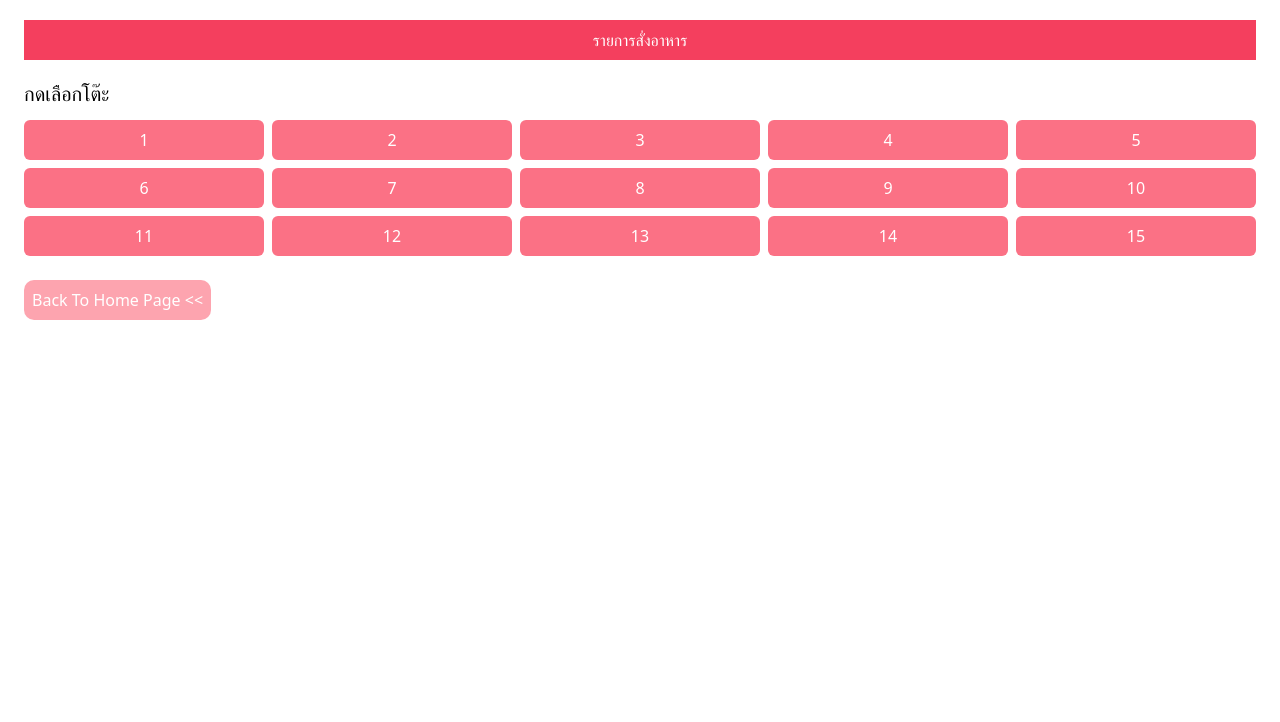
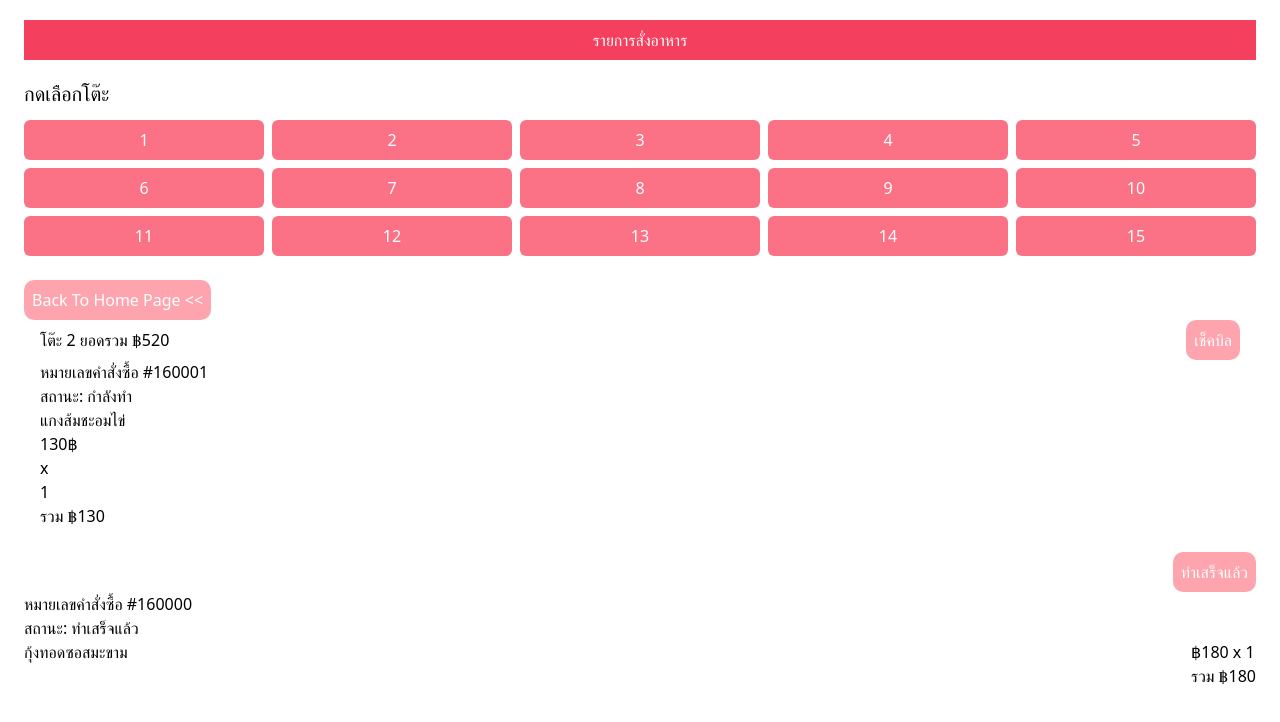
Before and after one commit to soAcademy/workshop-bin-kitchen, a React (Create React App) app: page /order in a window 1280 px wide. Shown: the top 722 px of the page. Built offline with nearby package versions, Linux system fonts and the light colour scheme.

Commit message:
feat: kitchen boeing demo update components

```diff
--- /dev/null
+++ b/src/components/TableDetail.js
@@ -0,0 +1,36 @@
+import React from "react";
+
+const TableDetail = () => {
+  return (
+    <>
+      <div className="px-4">
+        <div className="flex items-center gap-2 justify-between">
+          <p>โต๊ะ 2 ยอดรวม ฿520</p>
+          <button className="bg-rose-300 text-white p-2 rounded-[10px]">
+            เช็คบิล
+          </button>
+        </div>
+        <div>
+          <div>
+            <p>หมายเลขคำสั่งซื้อ #160001</p>
+            <p>สถานะ: กำลังทำ</p>
+          </div>
+          {/* add .map() here */}
+          <div>
+            <p>แกงส้มชะอมไข่</p>
+            <div>
+              <p>130฿</p>
+              <p>x</p>
+              <p>1</p>
+            </div>
+          </div>
+          <div>
+            <p>รวม ฿130</p>
+          </div>
+        </div>
+      </div>
+    </>
+  );
+};
+
+export default TableDetail;
--- /dev/null
+++ b/src/components/TableStatus.js
@@ -0,0 +1,26 @@
+import React from "react";
+
+const TableStatus = () => {
+  return (
+    <div className="my-6">
+      <div className="flex justify-end">
+        <button className="bg-rose-300 text-white p-2 rounded-[10px]">
+          ทำเสร็จแล้ว
+        </button>
+      </div>
+      <div>
+        <p>หมายเลขคำสั่งซื้อ #160000</p>
+        <p>สถานะ: ทำเสร็จแล้ว</p>
+        <div className="flex justify-between">
+          <p>กุ้งทอดซอสมะขาม</p>
+          <div>
+            <p>฿180 x 1</p>
+            <p>รวม ฿180</p>
+          </div>
+        </div>
+      </div>
+    </div>
+  );
+};
+
+export default TableStatus;
--- a/src/pages/FoodOrder.js
+++ b/src/pages/FoodOrder.js
@@ -1,6 +1,8 @@
 import React from "react";
 import { datakitchenboeing } from "../datakitchen";
 import { useNavigate } from "react-router-dom";
+import TableDetail from "../components/TableDetail";
+import TableStatus from "../components/TableStatus";
 
 const FoodOrder = () => {
   const navigate = useNavigate();
@@ -30,6 +32,8 @@ const FoodOrder = () => {
       >
         Back To Home Page {"<<"}{" "}
       </button>
+      <TableDetail />
+      <TableStatus />
     </div>
   );
 };
--- a/src/pages/Home.js
+++ b/src/pages/Home.js
@@ -11,6 +11,8 @@ export const Home = () => {
   const [isHamburgerOn, setIsHamburgerOn] = useState(false);
   const [FoodOrderOn, setFoodOrderOn] = useState(false);
   const [orders, setOrders] = useState([]);
+  const [onSubmitMenu, setOnSubmitMenu] = useState();
+  const [tableId, setTableId] = useState();
   // setState คือการลบค่าเดิม และแทนที่ค่าใหม่ เมื่อมีการเรียกใช้งาน setState()
 
   useEffect(() => {
@@ -24,6 +26,28 @@ export const Home = () => {
       })
       .catch((error) => console.log(error));
   }, []);
+
+  useEffect(() => {
+    const data = {
+      table_id: tableId,
+      items: orders.map((order) => ({
+        menu_id: order.id,
+        price: order.price,
+        quantity: order.quantity,
+        total_price: order.price * order.quantity,
+      })),
+    };
+    axios({
+      method: "post",
+      url: "https://sprinttech-food-menu-api-iinykauowa-uc.a.run.app/create-order",
+      data: data,
+    })
+      .then((response) => {
+        console.log(response.data);
+        setOnSubmitMenu(response.data);
+      })
+      .catch((error) => console.log(error));
+  }, [onSubmitMenu]);
 
   const handleHamburgerToggle = () => {
     setIsHamburgerOn(!isHamburgerOn);
@@ -45,10 +69,6 @@ export const Home = () => {
     );
     if (!isExists) setOrders([...orders, food]);
     setFoodOrderOn(true);
-  };
-
-  const handleFoodOrderOff = () => {
-    setFoodOrderOn(false);
   };
 
   const handlePlusQuantity = (id) => {
@@ -86,7 +106,9 @@ export const Home = () => {
     }
     setOrders(temp);
   };
-
+  const handleFoodOrderOff = () => {
+    setFoodOrderOn(false);
+  };
   // console.log("order", orders);
   // console.log("foodmenu", foodMenu);
   return (
```
